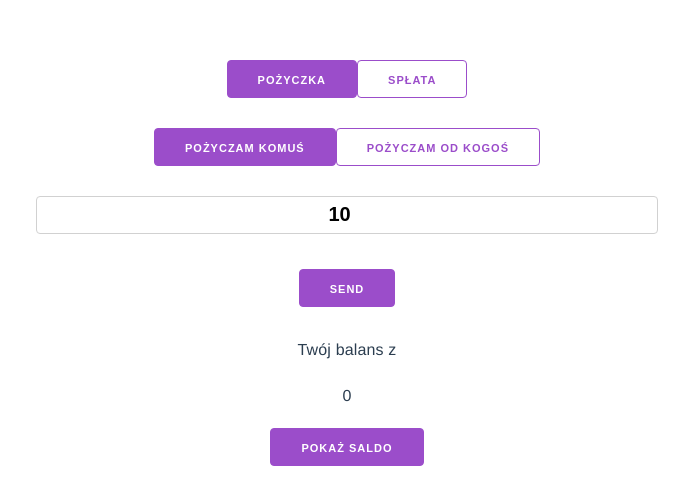
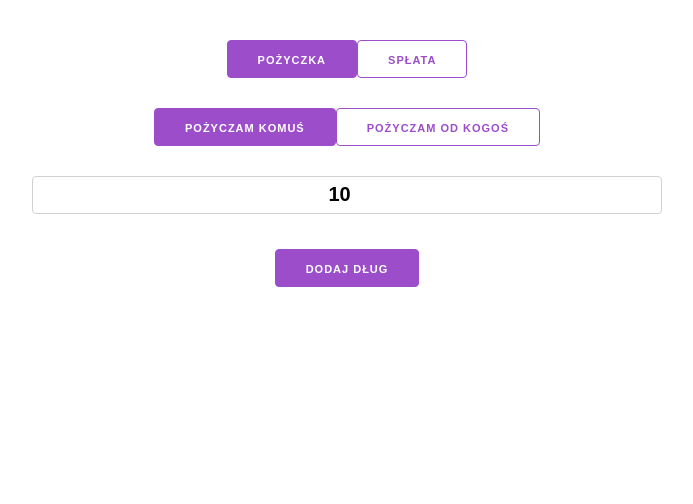
Before and after one commit to marcin93w/billie, a Vue app in the folder frontend/: page / in a window 1280 px wide. Shown: the top 504 px of the page, without its empty margins (293-986 px from the left). Built offline with nearby package versions, Linux system fonts and the light colour scheme; no server answers.

Commit message:
UI improvements

```diff
--- a/frontend/src/App.vue
+++ b/frontend/src/App.vue
@@ -15,12 +15,14 @@ export default {
 </style>
 
 <style>
+body {
+    margin: 0;
+}
 #app {
   font-family: 'Avenir', Helvetica, Arial, sans-serif;
   -webkit-font-smoothing: antialiased;
   -moz-osx-font-smoothing: grayscale;
   text-align: center;
   color: #2c3e50;
-  margin-top: 60px;
 }
 </style>
--- a/frontend/src/components/AddDebt.vue
+++ b/frontend/src/components/AddDebt.vue
@@ -18,7 +18,7 @@
             <input type="number" id="amount" v-model="amount" />
         </div>
         <div>
-            <button @click="add()">Send</button>
+            <button @click="add()">Dodaj dług</button>
         </div>
   </div>
 </template>
@@ -71,6 +71,10 @@ export default {
 </script>
 
 <style scoped>
+.adding-panel {
+    margin-top: 40px;
+}
+
 .adding-panel div {
     margin: 20px 10px;
 }
--- a/frontend/src/components/MainPage.vue
+++ b/frontend/src/components/MainPage.vue
@@ -1,15 +1,13 @@
 <template>
     <div>
+        <view-balance v-bind:contact-name="contactName" v-bind:contact-gender="contactGender" v-bind:balance="threadBalance" />
         <add-debt v-bind:user-name="userName" v-bind:user-gender="userGender" />
-        <view-balance v-bind:contact-name="contactName" v-bind:balance="threadBalance" />
-        <show-status />
     </div>
 </template>
 
 <script>
 import AddDebt from './AddDebt.vue'
 import ViewBalance from './ViewBalance.vue'
-import ShowStatusButton from './ShowStatusButton.vue'
 import { getThreadStatus } from '../services/debts-api-service'
 import { ensurePermissions } from '../services/fb-permission-service'
 import { getContext } from '../messenger-extensions/messenger-extensions'
@@ -19,8 +17,7 @@ export default {
     name: 'MainPage',
     components: {
         'add-debt': AddDebt,
-        'view-balance': ViewBalance,
-        'show-status': ShowStatusButton
+        'view-balance': ViewBalance
     },
     data () {
         return {
--- a/frontend/src/components/ShowStatusButton.vue
+++ /dev/null
@@ -1,27 +0,0 @@
-<template>
-  <div class="adding-panel">
-        <div>
-            <button v-on:click="showStatus">pokaż saldo</button>
-        </div>
-  </div>
-</template>
-
-<script>
-
-export default {
-    name: 'ShowStatusButton',
-    data () {
-        return {
-            showStatus: () => {
-                this.$router.push('Status')
-            }
-        }
-    }
-}
-</script>
-
-<style scoped>
-.adding-panel div {
-    margin: 20px 10px;
-}
-</style>
--- a/frontend/src/components/Status.vue
+++ b/frontend/src/components/Status.vue
@@ -87,11 +87,6 @@ export default {
 </script>
 
 <style scoped>
-
-.status{
-    margin-top: -4rem;
-}
-
 caption {
     line-height: 1.6rem;
     font-size: 2.6rem;
--- a/frontend/src/components/ViewBalance.vue
+++ b/frontend/src/components/ViewBalance.vue
@@ -1,21 +1,35 @@
 <template>
-  <div class="adding-panel">
-        <div>
-            <span>Twój balans z {{contactName}}</span>
-        </div>
-        <div>
-            <span>{{balance}}</span>
-        </div>
-  </div>
+    <div v-if="this.showBalanceBar" class="balance-bar">
+        <a @click="showStatus()">{{balanceText}}</a>
+    </div>
 </template>
 
 <script>
 
+function getGenderSuffix (userGender) {
+    return userGender === 'male' ? '' : 'a'
+}
+
 export default {
     name: 'ViewBalance',
-    props: ['contactName', 'balance'],
+    props: ['contactName', 'contactGender', 'balance'],
+    computed: {
+        balanceText: function () {
+            if (this.balance < 0) {
+                return `${this.contactName} pożyczył${getGenderSuffix(this.contactGender)} już od ciebie ${-this.balance} zł`
+            } else {
+                return `${this.contactName} pożyczył${getGenderSuffix(this.contactGender)} ci już ${this.balance} zł`
+            }
+        },
+        showBalanceBar: function () {
+            return this.balance !== 0
+        }
+    },
     data () {
         return {
+            showStatus: () => {
+                this.$router.push('Status')
+            }
         }
     },
     created () {
@@ -24,7 +38,14 @@ export default {
 </script>
 
 <style scoped>
-.adding-panel div {
-    margin: 20px 10px;
+.balance-bar {
+    padding: 10px;
+    background-color: #9b4dca;
+}
+
+.balance-bar a {
+    color: white;
+    text-decoration: underline;
+    cursor: pointer;
 }
 </style>
```
